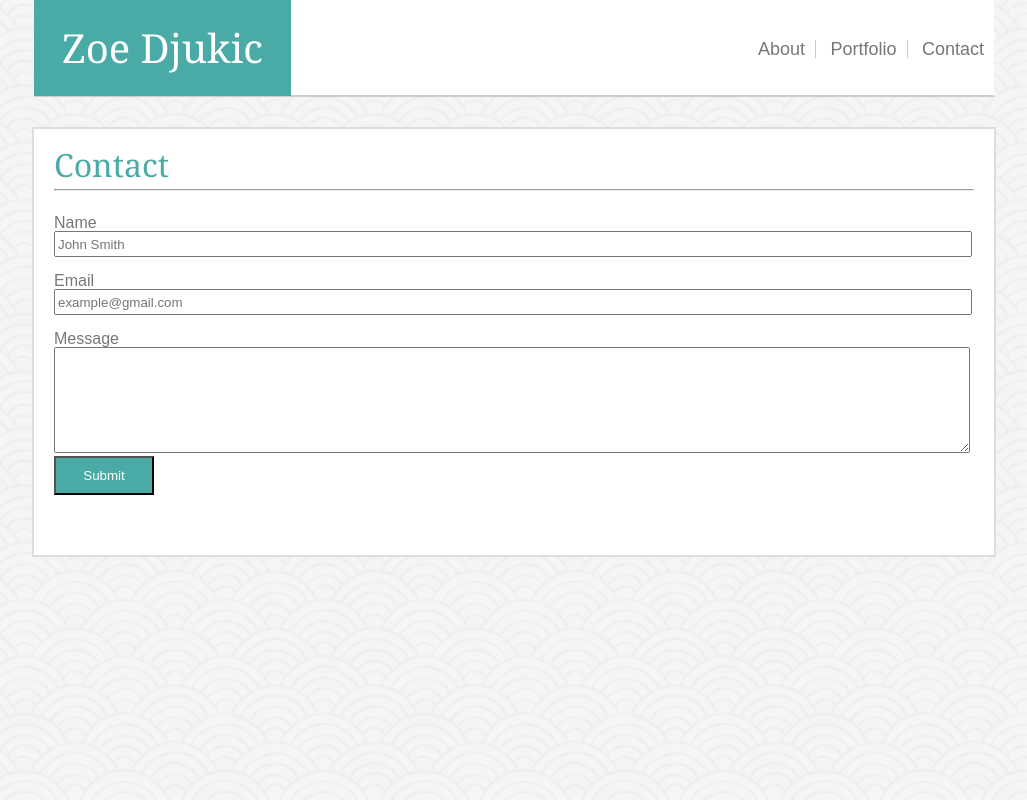
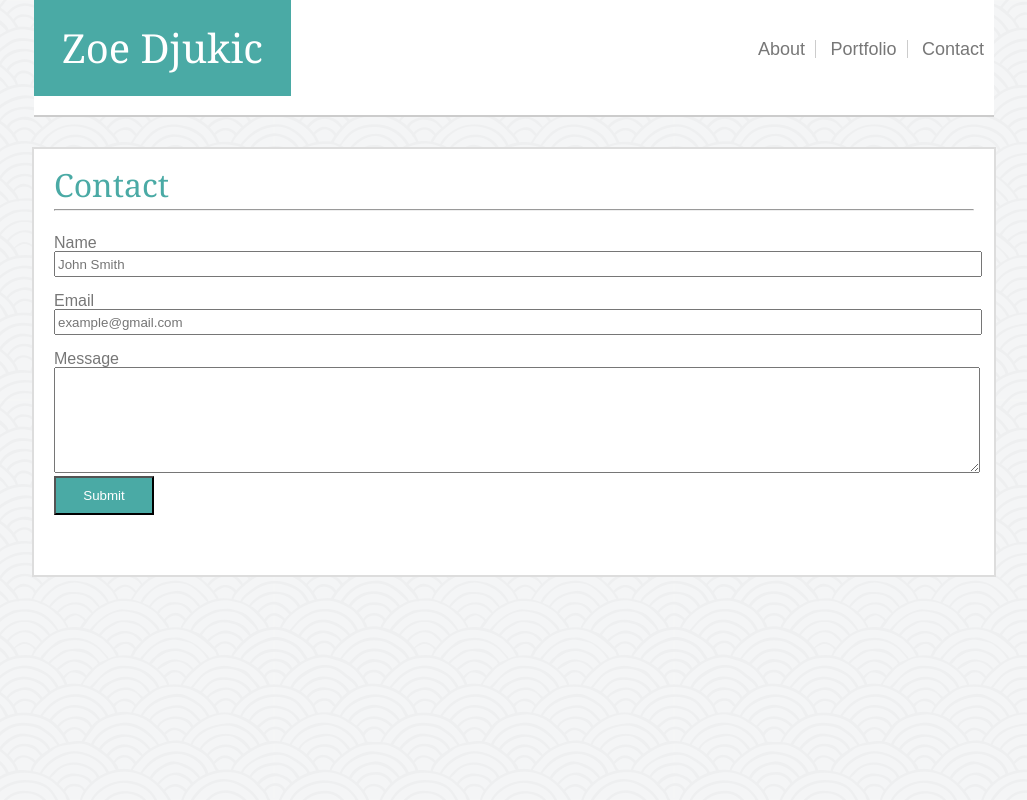
Before and after one commit to ZoeDj/Responsive-Portfolio, a plain HTML site: page contact.html in a window 1280 px wide. Shown: the top 800 px of the page, without its empty margins (126-1153 px from the left). Drawn offline with Linux system fonts and the light colour scheme.

Commit message:
media queries added

```diff
--- a/css/style.css
+++ b/css/style.css
@@ -44,6 +44,7 @@ nav a{
     border-bottom: 2px solid #cccccc;
     background: #fff;
     text-align: center;
+    padding-bottom: 20px;
 }
 
 /* Main content */
@@ -153,10 +154,9 @@ button{
 
 
 
-@media only screen and (min-width: 980px) {
+@media only screen and (min-width: 768px) {
 
 .nav-wrapper {
-    width: 960px;
     margin: 0 auto;
     border-bottom: 2px solid #cccccc;
     height: 95px;
@@ -200,9 +200,9 @@ section {
     border: 2px solid #dddddd;
     padding: 20px 20px 60px 20px;
     clear: both;
-    width: 920px;
     margin: 0 auto;
     background: #ffffff;
+    width: 90%;
 }
 
 img {
@@ -225,12 +225,11 @@ hr{
 /* Contact page - Form */
 
 textarea{
-    width: 910px;
     height: 100px;
 }
 
 input{
-    width: 910px;
+    width: 100%;
     height: 20px;
 }
 
@@ -267,3 +266,14 @@ input{
     z-index:1;
 }
 }
+
+@media only screen and (min-width: 960px) {
+
+    .nav-wrapper {
+    width: 960px;
+    }
+
+    section{
+        width: 920px;
+    }
+}
```
Also changed, not shown: portfolio.html (+1 -0 lines).
